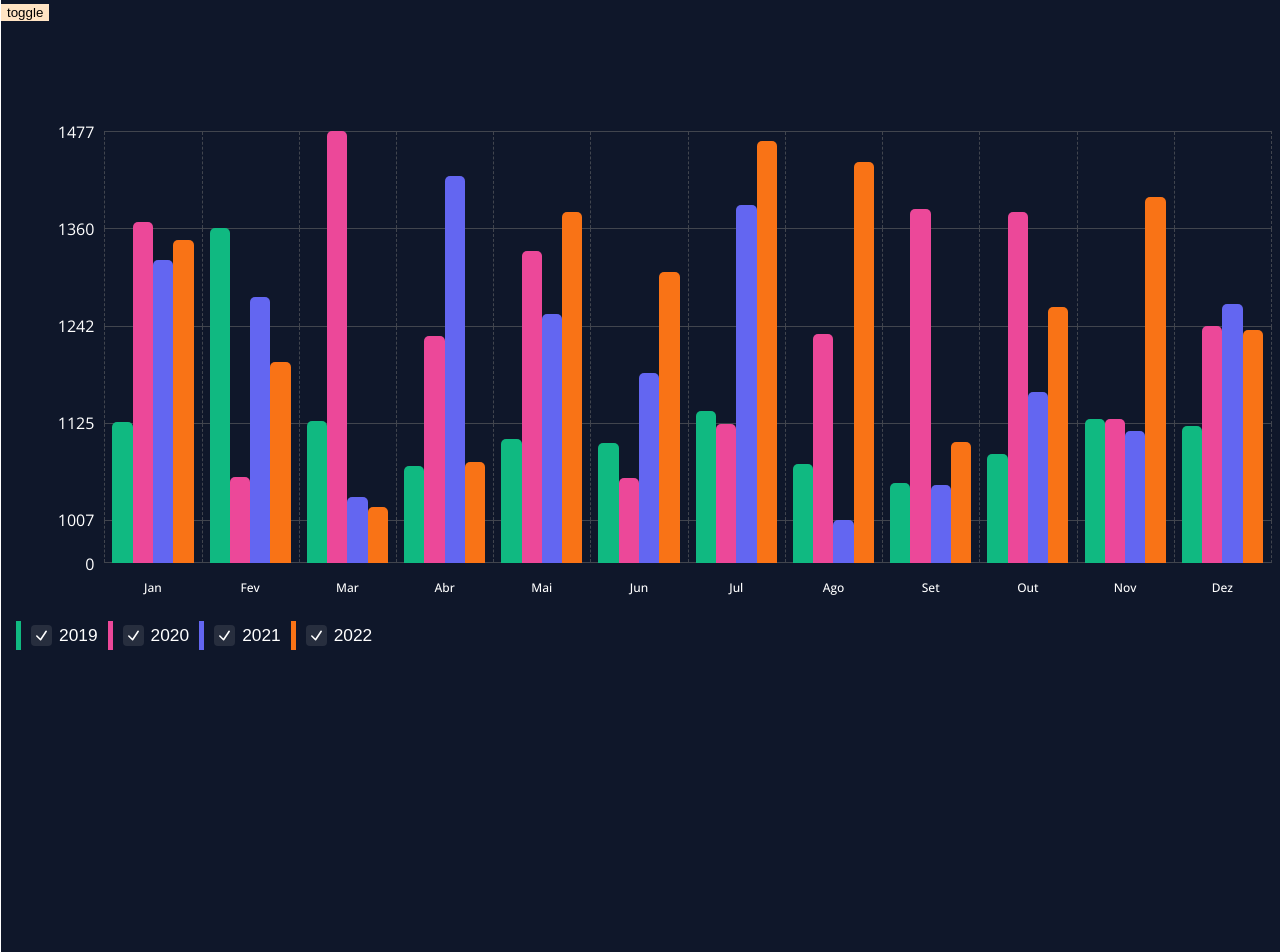
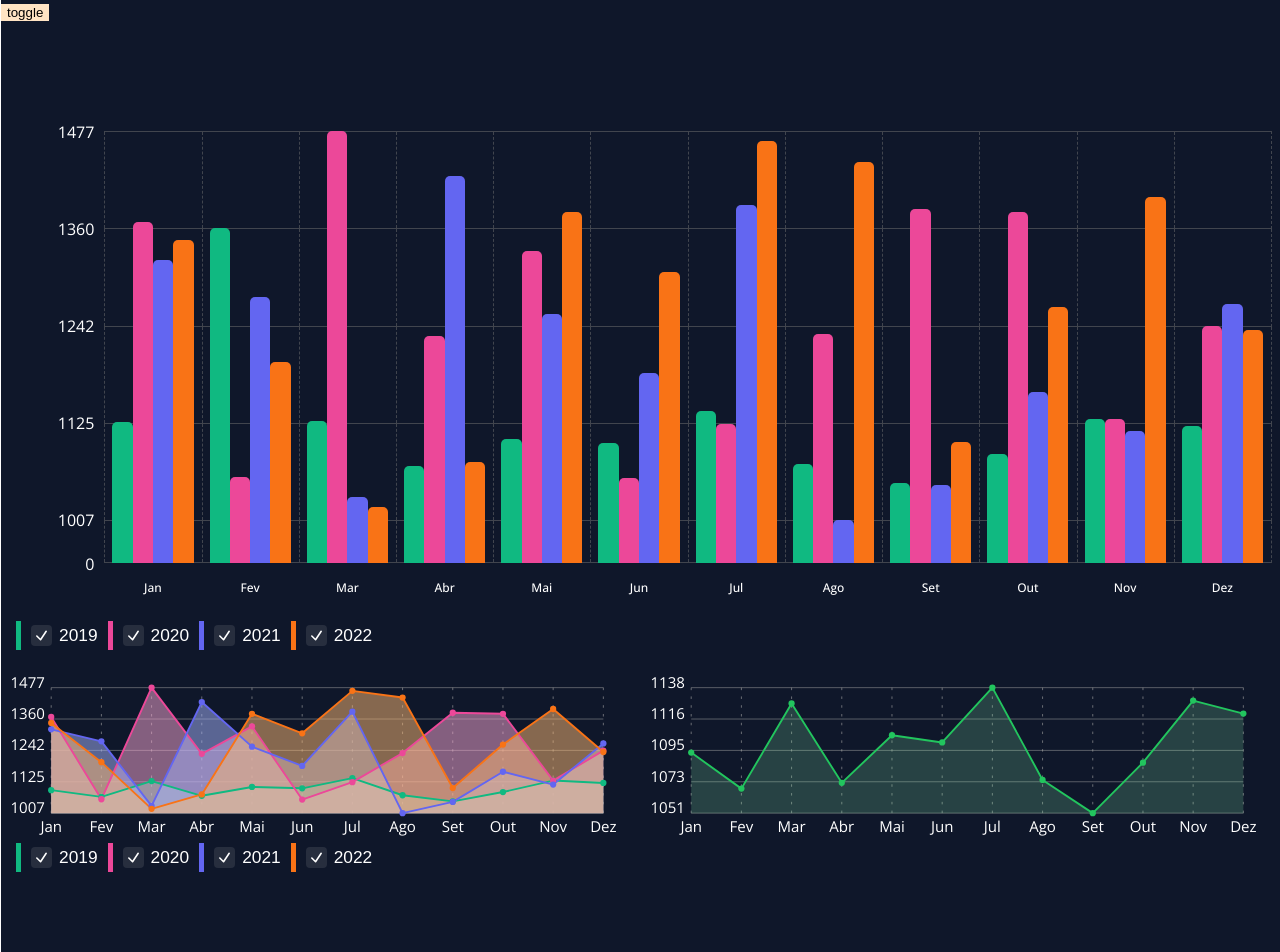
Before and after one commit to felipedossantosoliveira/charts-library, a Vue app: page / in a window 1280 px wide. Shown: the top 952 px of the page. Built offline with nearby package versions, Linux system fonts and the light colour scheme.

Commit message:
style: show examples

```diff
--- a/src/App.vue
+++ b/src/App.vue
@@ -1,35 +1,60 @@
 <script setup>
-import MultiLineChartExample from './examples/MultiLineChartExample.vue';
-import {computed, ref} from "vue";
+import MultiLineChartExample from "./examples/MultiLineChartExample.vue";
+import { computed, ref } from "vue";
 import LineChartExample from "./examples/LineChartExample.vue";
 import BarsChartExample from "./examples/BarsChartExample.vue";
 
-const theme = ref('dark')
+const theme = ref("dark");
 
-function switchTheme(){
-  theme.value = theme.value === 'dark' ? 'light' : 'dark'
+function switchTheme() {
+  theme.value = theme.value === "dark" ? "light" : "dark";
 }
 
 const backgroundColor = computed(() => {
-  return theme.value === 'dark' ? '#0f172a' : '#fff'
-})
-
+  return theme.value === "dark" ? "#0f172a" : "#fff";
+});
 </script>
 
 <template>
-  <div class="body" :style="{'--color': backgroundColor}">
-  <button class="button" @click="switchTheme()">
-    toggle
-  </button>
-<!--  <MultiLineChartExample/>-->
-<!--    <LineChartExample/>-->
-    <BarsChartExample/>
-
+  <div class="body" :style="{ '--color': backgroundColor }">
+    <button class="button" @click="switchTheme()">toggle</button>
+    <BarsChartExample />
+    <div
+      style="
+         {
+          display: grid;
+          grid-template-columns: repeat(2, 1fr);
+        }
+      "
+    >
+      <div :style="{
+        display: 'flex',
+      }">
+      <div
+        :style="{
+          width: '50%',
+          height: '100%',
+          justifyContent: 'center',
+          alignItems: 'center',
+        }"
+      >
+        <MultiLineChartExample />
+      </div>
+      <div
+        :style="{
+          width: '50%',
+          height: '100%',
+          justifyContent: 'center',
+          alignItems: 'center',
+        }"
+      >
+        <LineChartExample />
+      </div>
+      </div>
+    </div>
   </div>
-
 </template>
 <style>
-
 .button {
   margin-bottom: 100px;
   border: 0;
@@ -38,11 +63,10 @@ const backgroundColor = computed(() => {
 }
 
 .body {
-  width: 100vw ;
-  height: 5000px ;
+  width: 100vw;
+  height: 5000px;
   margin-left: -7px;
   margin-top: -8px;
   background-color: var(--color);
 }
-
 </style>
```
